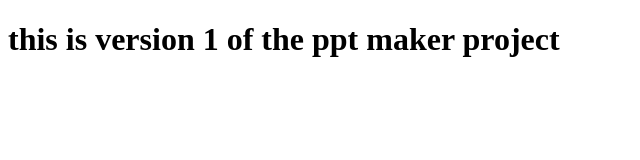
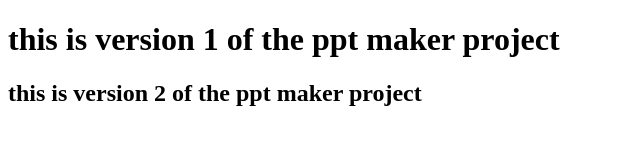
Before and after one commit to rahul72350/myrepo, a plain HTML site: page index.html in a window 1280 px wide. Shown: the whole page, without its empty margins (0-640 px from the left). Drawn offline with Linux system fonts and the light colour scheme.

Commit message:
this second version

```diff
--- a/index.html
+++ b/index.html
@@ -7,5 +7,7 @@
 </head>
 <body>
     <h1>this is version 1 of the ppt maker project</h1>
+    <h2>this is version 2 of the ppt maker project</h2>
+
 </body>
 </html>
```
